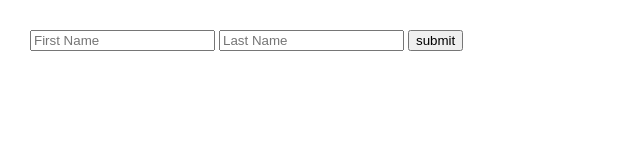
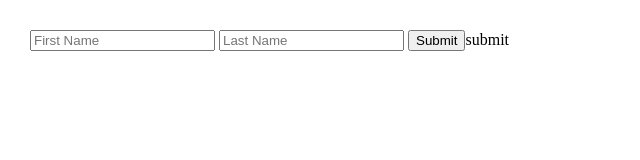
Before and after one commit to acciojob/form-login-Vyshnavi1986, a website: page main.html in a window 1280 px wide. Shown: the full height of the page, 0-640 px from the left. Drawn offline with Linux system fonts and the light colour scheme.

Commit message:
created a submission

```diff
--- a/main.html
+++ b/main.html
@@ -16,7 +16,7 @@
     <!-- Your form fields here -->
     <input type="text" name="fname" placeholder="First Name">
     <input type="text" name="lname" placeholder="Last Name">
-    <button type="submit">submit</button>
+    <input type="submit">submit</button>
 </form>
     <script type="text/javascript" src="./script.js">
 </script>
```
